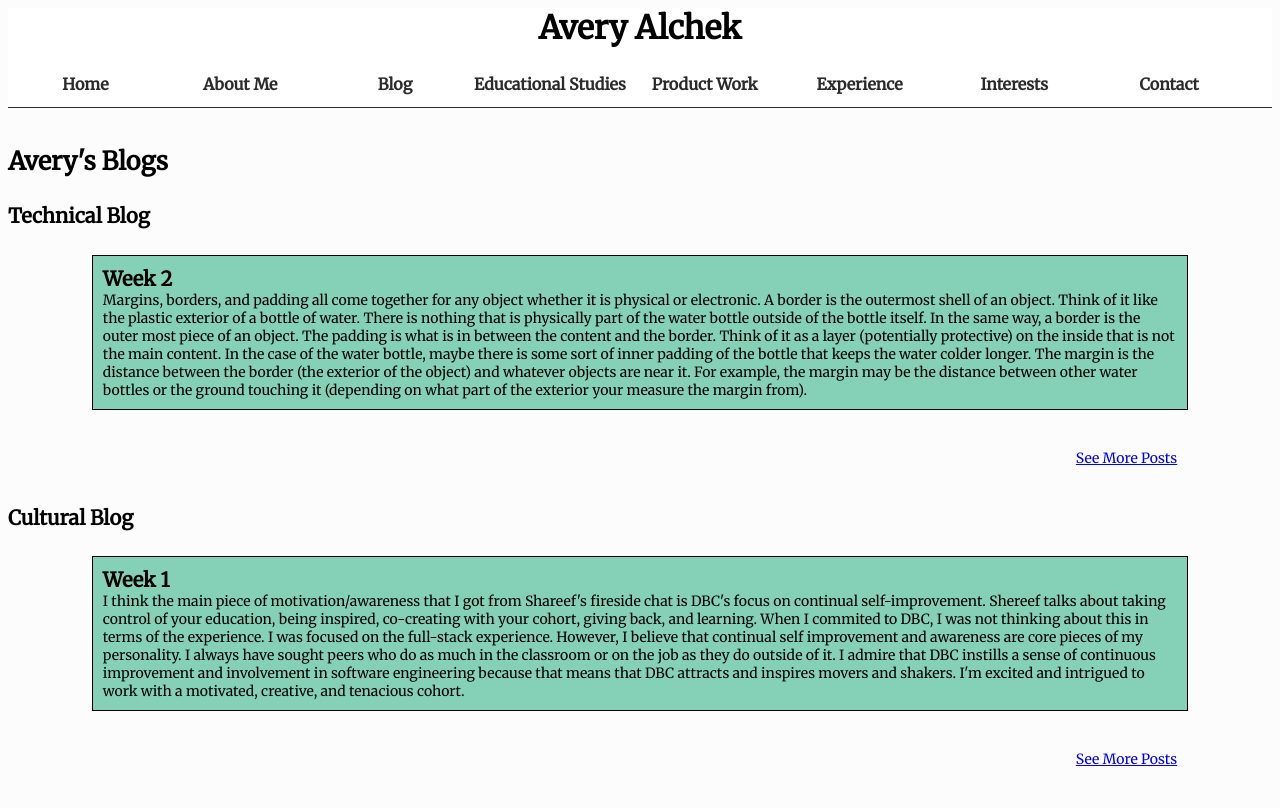
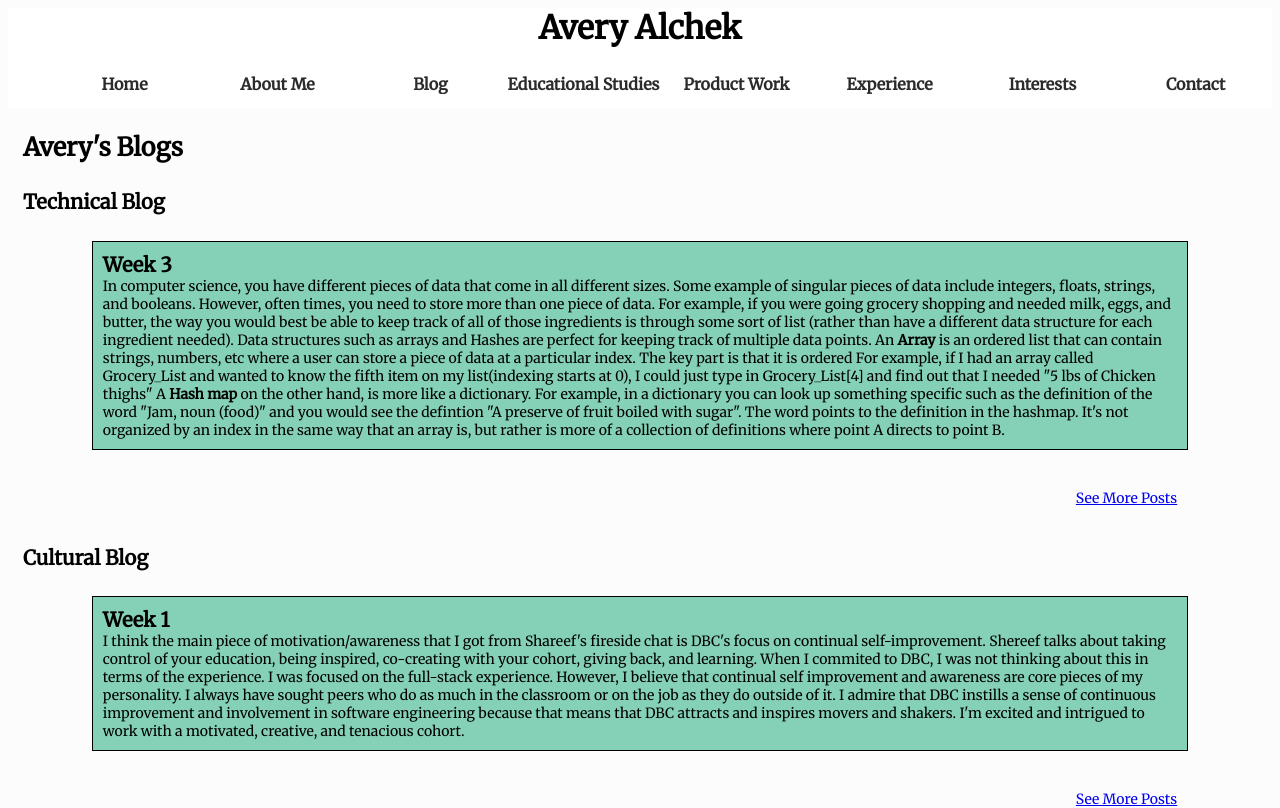
Before and after one commit to aalchek/aalchek.github.io, a plain HTML site: page Blog.html in a window 1280 px wide. Drawn offline with Linux system fonts and the light colour scheme.

Commit message:
week 3 update

```diff
--- a/Blog.html
+++ b/Blog.html
@@ -7,10 +7,8 @@
      <link href='http://fonts.googleapis.com/css?family=Merriweather' rel='stylesheet' type='text/css'>
   </head>
    <body>
-  <div class="top_bar">
-    <div class="header">Avery Alchek
-    </div>
-  </div>
+    <header>Avery Alchek
+  </header>
   <div class="top_bar">
     <ul class="ulnav">
       <li class="linav"><a class="anav" href="index.html">Home</a></li>
@@ -31,10 +29,9 @@
       <h4 class="BlogType">Technical Blog
       </h4>
     <p class="BlogPost">
-      <span class="Week">Week 2</span><br>
+      <span class="Week">Week 3</span><br>
 
-Margins, borders, and padding all come together for any object whether it is physical or electronic. A border is the outermost shell of an object. Think of it like the plastic exterior of a bottle of water. There is nothing that is physically part of the water bottle outside of the bottle itself. In the same way, a border is the outer most piece of an object. The padding is what is in between the content and the border. Think of it as a layer (potentially protective) on the inside that is not the main content. In the case of the water bottle, maybe there is some sort of inner padding of the bottle that keeps the water colder longer. The margin is the distance between the border (the exterior of the object) and whatever objects are near it. For example, the margin may be the distance between other water bottles or the ground touching it (depending on what part of the exterior your measure the margin from).
-
+  In computer science, you have different pieces of data that come in all different sizes. Some example of singular pieces of data include integers, floats, strings, and booleans. However, often times, you need to store more than one piece of data. For example, if you were going grocery shopping and needed milk, eggs, and butter, the way you would best be able to keep track of all of those ingredients is through some sort of list (rather than have a different data structure for each ingredient needed). Data structures such as arrays and Hashes are perfect for keeping track of multiple data points. An <span class=itbold>Array </span> is an ordered list that can contain strings, numbers, etc where a user can store a piece of data at a particular index. The key part is that it is ordered For example, if I had an array called Grocery_List and wanted to know the fifth item on my list(indexing starts at 0), I could just type in Grocery_List[4] and find out that I needed "5 lbs of Chicken thighs" A <span class=itbold>Hash map</span> on the other hand, is more like a dictionary. For example, in a dictionary you can look up something specific such as the definition of the word "Jam, noun (food)" and you would see the defintion "A preserve of fruit boiled with sugar". The word points to the definition in the hashmap. It's not organized by an index in the same way that an array is, but rather is more of a collection of definitions where point A directs to point B.
 
         </p>
         <a class="ReadMore" href="TechnicalBlog.html">See More Posts</a>
--- a/aalchek.css
+++ b/aalchek.css
@@ -1,9 +1,11 @@
+/*Background of site*/
 html{
   height: 100%;
   width: 100%;
   background-color: #FCFCFC;
 }
-.header{
+/*Header formatting*/
+header{
   text-align: center;
   margin-top: auto;
   margin-right: auto;
@@ -13,22 +15,56 @@ html{
   font-family: Merriweather, serif;
   font-weight: bold;
   font-color: #2B2B2B;
+  width: 100%;
+  height: 50px;
+  background-color: white;
+  display: inline-block;
+}
 
-}
+/* Div containing the top and bottom half formatting of the nav bar. top half = header, bottom half = nav bar*/
 .top_bar{
-
 width: 100%;
 height: 50px;
 background-color: white;
 display: inline-block;
+
 }
+/*Div containing the menu options on the nav bar (Unorganized List)*/
 .top_bar .ulnav{
-  padding-bottom: 13px;
-  border-bottom: 1px solid #2B2B2B;
+ /* padding-bottom: 13px;*/
+  list-style-type: none;
+
   overflow: hidden;
+  /*margin-left: auto;
+  margin-right: auto;*/
 }
 
+/*Nav Bar Option Selectors (on individual basis)*/
+.linav{
+  display: inline-block;
+  text-align: center;
+  margin-left: auto;
+  margin-right: auto;
+  width: 12.5%;
+  float: left;
+}
 
+/*The links of the front page nav bar*/
+.anav{
+  text-decoration: none;
+  font-weight: bold;
+  font-family: Merriweather, serif;
+  color: #2B2B2B;
+  display: block;
+}
+
+img.BigPic{
+  width: 100%;
+  height: 610px;
+  position: fixed;
+}
+
+/* This is an old class. Saving information here.
 .bardiv{
 
   display: inline-block;
@@ -44,47 +80,4 @@ display: inline-block;
   font-weight: bold;
   font-family: Merriweather, serif;
   color: #2B2B2B;
-}
-
-.ulnav{
-  list-style-type: none;
-  margin-left: auto;
-  margin-right: auto;
-  padding: 0;
-
-}
-
-.linav{
-  display: inline;
-  text-align: center;
-  width: 12.25%;
-  margin-left: auto;
-  margin-right: auto;
-  float: left;
-}
-
-
-.anav{
-  background-color: white;
-  text-decoration: none;
-  font-weight: bold;
-  font-family: Merriweather, serif;
-  color: #2B2B2B;
-  margin-left: auto;
-  margin-right: auto;
-}
-
-/*
-.bardiv a:link, .bardiv a:visited, .bardiv a:hover{
-  text-decoration: none;
-  font-size: 14px;
-  font-weight: bold;
-  font-family: Merriweather, serif;
-  font-color: #2B2B2B;
-  color: black;
 }*/
-
-img.BigPic{
-  width: 100%;
-  height: 610px;
-}
--- a/blog-stylesheet.css
+++ b/blog-stylesheet.css
@@ -4,6 +4,7 @@
   font-family: Merriweather, serif;
   font-weight: bold, underline;
   text-align: left;
+  margin-left: 15px;
 
 }
 
@@ -12,6 +13,7 @@
   font-family: Merriweather, serif;
   font-weight: bold;
   text-align: left;
+  margin-left: 15px;
 
 }
 .BlogPost{
@@ -34,9 +36,15 @@ border: 1px solid black;
   font-size: 14px;
   margin-top: 2%;
   margin-bottom: 2%;
+
 }
 .Week{
   font-size: 20px;
   font-weight: bold;
   font-family: Merriweather, serif;
+
 }
+
+.itbold{
+  font-weight: bold;
+}
```
Also changed, not shown: CulturalBlog.html (+2 -4 lines), TechnicalBlog.html (+8 -4 lines), index.html (+3 -4 lines), 1 other file.
